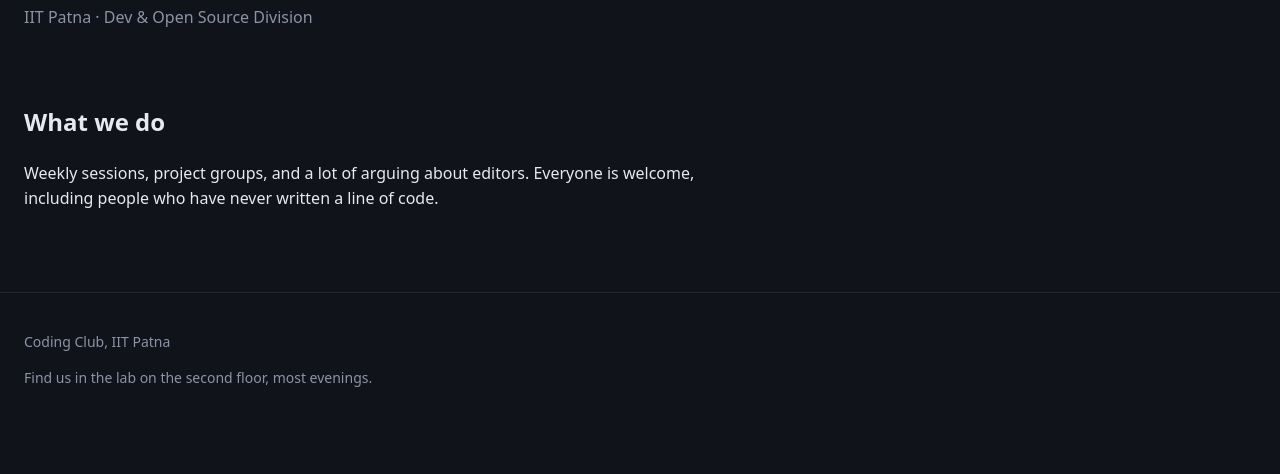
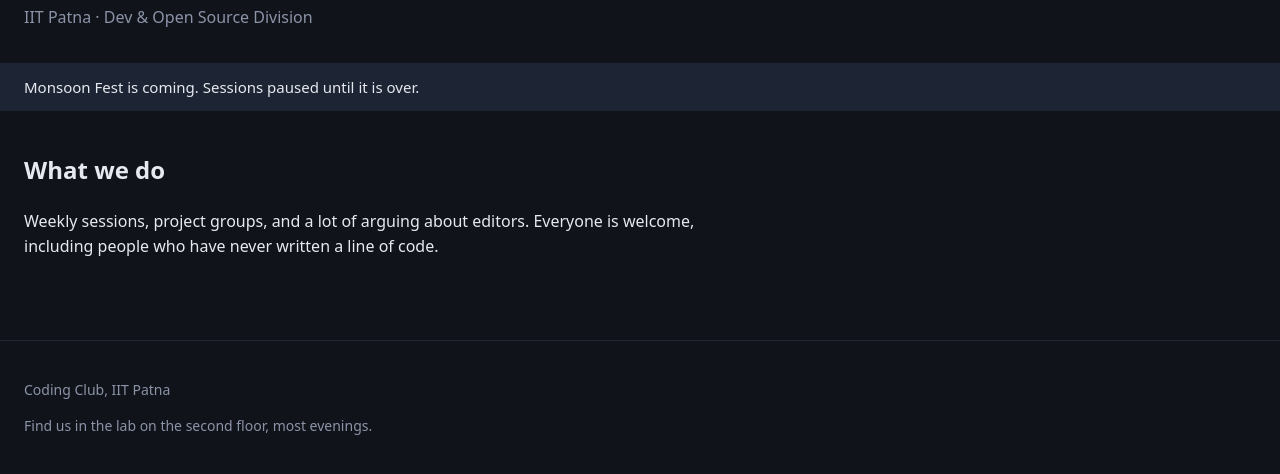
Before and after one commit to satushankar/coding-club-website, a plain HTML site: page index.html in a window 1280 px wide. Shown: the part 196-670 px from the top of the page. Drawn offline with Linux system fonts and the light colour scheme.

Commit message:
monsoon fest banner

```diff
--- a/css/style.css
+++ b/css/style.css
@@ -57,3 +57,10 @@
 h2 {
   margin-top: 40px;
 }
+
+.banner {
+  padding: 12px 24px;
+  background: #1d2433;
+  color: var(--fg);
+  font-size: 15px;
+}
--- a/index.html
+++ b/index.html
@@ -17,6 +17,10 @@
     <p>IIT Patna &middot; Dev &amp; Open Source Division</p>
   </header>
 
+  <div class="banner">
+    Monsoon Fest is coming. Sessions paused until it is over.
+  </div>
+
   <main>
     <section>
       <h2>What we do</h2>
```
